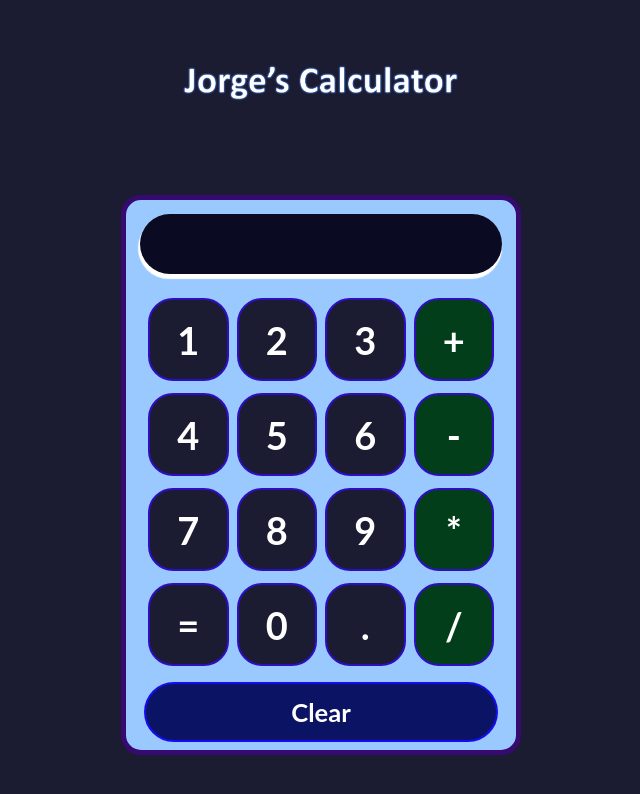
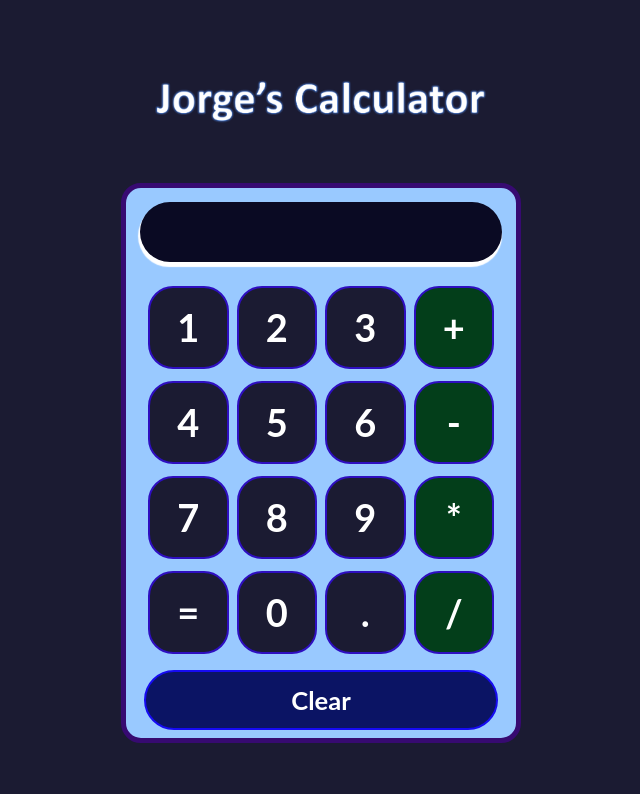
Before and after one commit to jorgelnc/Calculadora-react, a React (Create React App) app: page / in a window 1280 px wide. Shown: the top 794 px of the page, without its empty margins (319-959 px from the left). Built offline with nearby package versions, Linux system fonts and the light colour scheme.

Commit message:
files calculator

```diff
--- a/src/App.css
+++ b/src/App.css
@@ -7,18 +7,17 @@
   flex-wrap: wrap;
   justify-content: center;
   align-items: center;
-  gap: 20px;
 }
 
 .freecodecamp-logo-contenedor {
   width: 100%;
-  height: 30px;
+  height: 0px;
   display: flex;
   justify-content: center;
 }
 
 .freecodecamp-logo {
-height: 50px;
+height: 60px;
 }
 
 .contenedor-calculadora {
```
